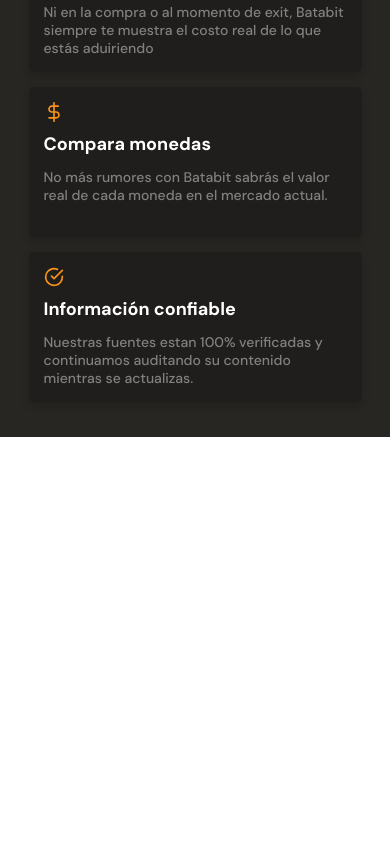
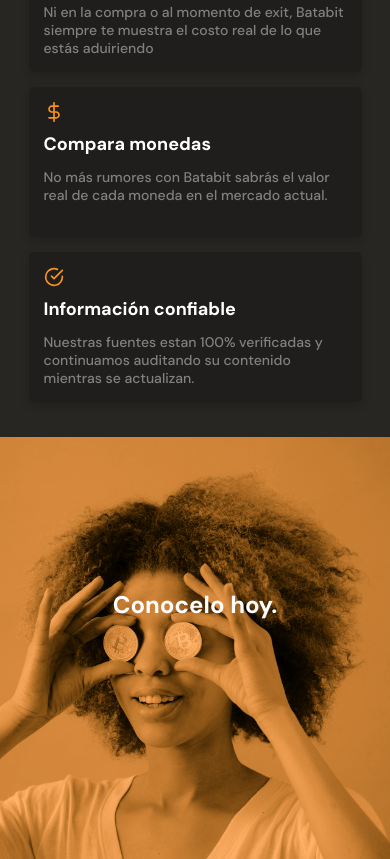
Before and after one commit to cdlavacudeg/HTML-CSS, a plain HTML site: page MobileFirst/index.html in a window 390 px wide. Shown: the part 1991-2850 px from the top of the page. Before the commit the page ends 2428 px from the top, so only its background shows below. Drawn offline with Linux system fonts and the light colour scheme.

Commit message:
Mobile first Seccion de imagen de fondo

```diff
--- a/MobileFirst/css/main.css
+++ b/MobileFirst/css/main.css
@@ -327,7 +327,7 @@ main{
 
 .product-detail--card{
     width: 90%;
-    height: 150px;
+    min-height: 150px;
     min-width: 288px;
     max-width: 400px;
     margin: 15px auto;
@@ -377,3 +377,22 @@ main{
 .check{
     background-image: url('../assets/icons/check-circle.svg');
 }
+
+.bitcoin-img-container{
+    width: 100%;
+    min-width: 320px;
+    height: 50vh;
+    background-image: url('../assets/img/bitcoinbaby2x.jpg');
+    background-position: center;
+    background-size: cover;
+    background-repeat: no-repeat;
+    text-align: center;
+}
+
+.bitcoin-img-container h2{
+    padding-top: 60px;
+    font-size: 2.4rem;
+    font-weight: bold;
+    line-height: 21.6rem;
+    color: var(--just-white);
+}
--- a/MobileFirst/index.html
+++ b/MobileFirst/index.html
@@ -126,13 +126,13 @@
                 <article class="product-detail--card">
                     <span class="icon-product check"></span>
                     <p class="product--card-title">Información confiable</p>
-                    <p class="product--card-body">Nuestras fuentes estan 100% verificadas y continuamos auditando su contenido mientras se actualizas.</p>
+                    <p class="product--card-body">Nuestras fuentes estan 100% verificadas y continuamos auditando su contenido mientras se actualizan.</p>
                 </article>
             </section>
         </section>
 
-        <section>
-
+        <section class="bitcoin-img-container">
+            <h2>Conocelo hoy.</h2>
         </section>
 
         <section>
```
